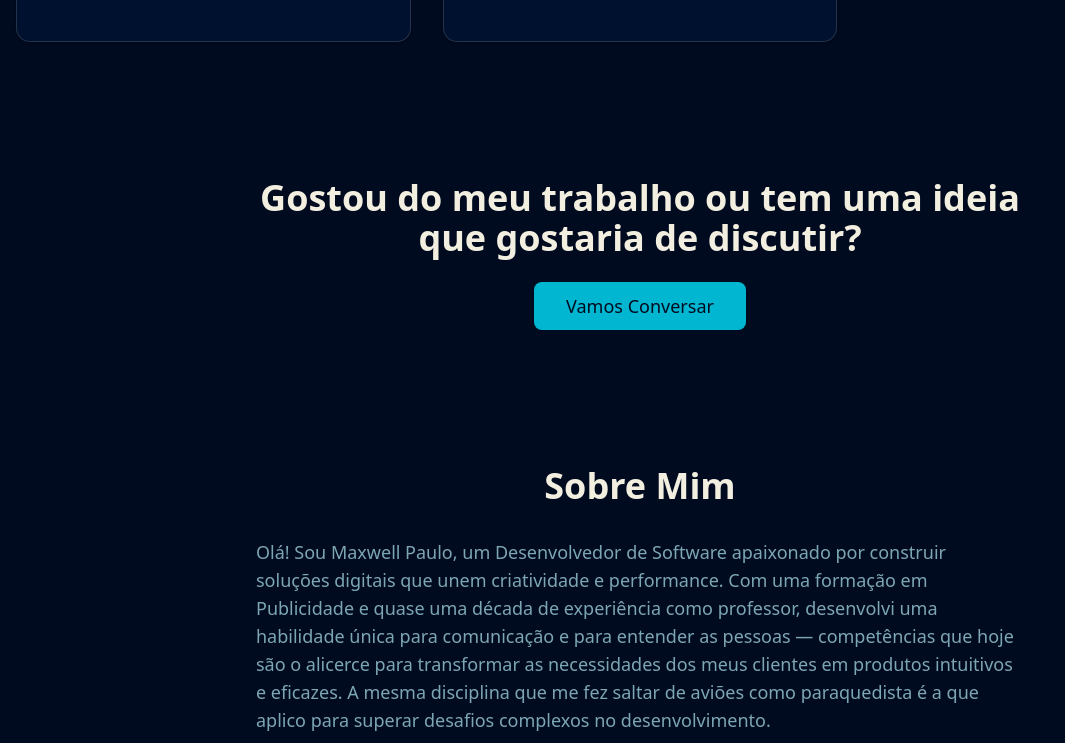
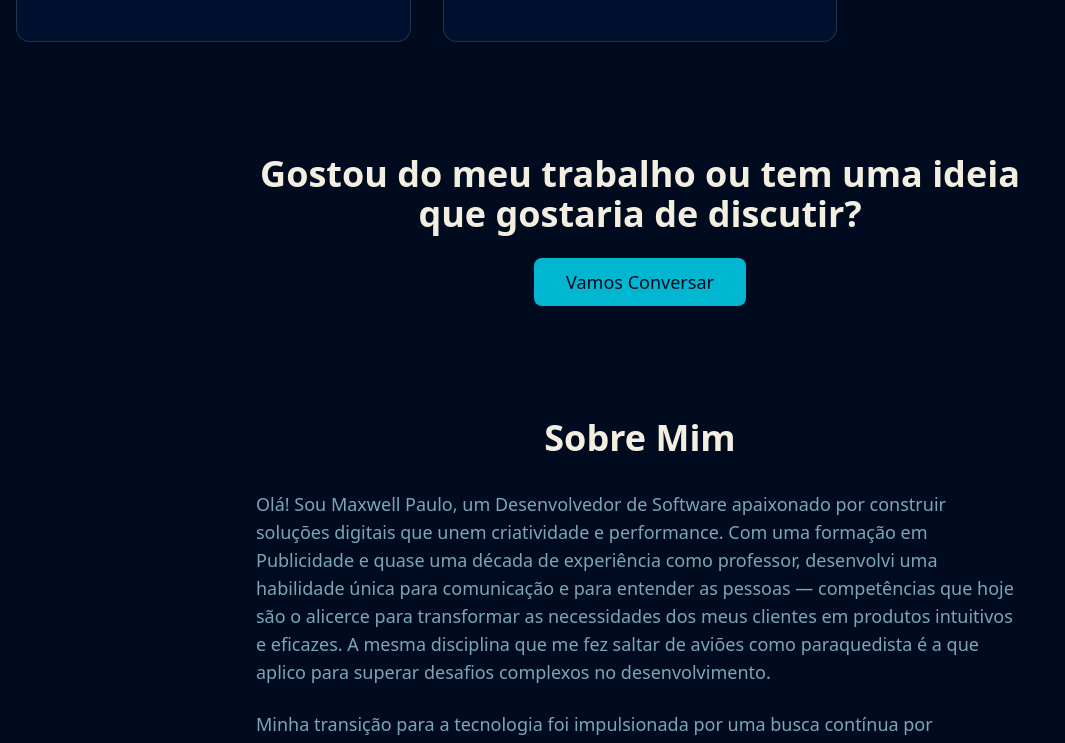
Before and after one commit to maxwell-paulo/personal-portfolio, a Next.js app: page / in a window 1280 px wide. Shown: the part 1720-2463 px from the top of the page, without its empty margins (0-1065 px from the left). Built offline with nearby package versions, Linux system fonts and the light colour scheme.

Commit message:
Update CallToAction component styles for improved layout
- Adjusted padding in the CallToAction component to enhance visual appeal and maintain consistency in spacing.
- This change improves the overall user experience by ensuring better alignment and presentation across different screen sizes.

```diff
--- a/src/components/CallToAction.tsx
+++ b/src/components/CallToAction.tsx
@@ -24,7 +24,7 @@ export function CallToAction({ variant }: { variant: 'cta1' | 'cta2' | 'cta3' })
     const t = useTranslations('callToContact');
 
     return (
-        <section className="container mx-auto flex flex-col items-center justify-center text-center py-10 px-4">
+        <section className="container mx-auto flex flex-col items-center justify-center text-center py-4 px-4">
             <motion.div
                 initial={{ opacity: 0, y: 20 }}
                 whileInView={{ opacity: 1, y: 0 }}
```
